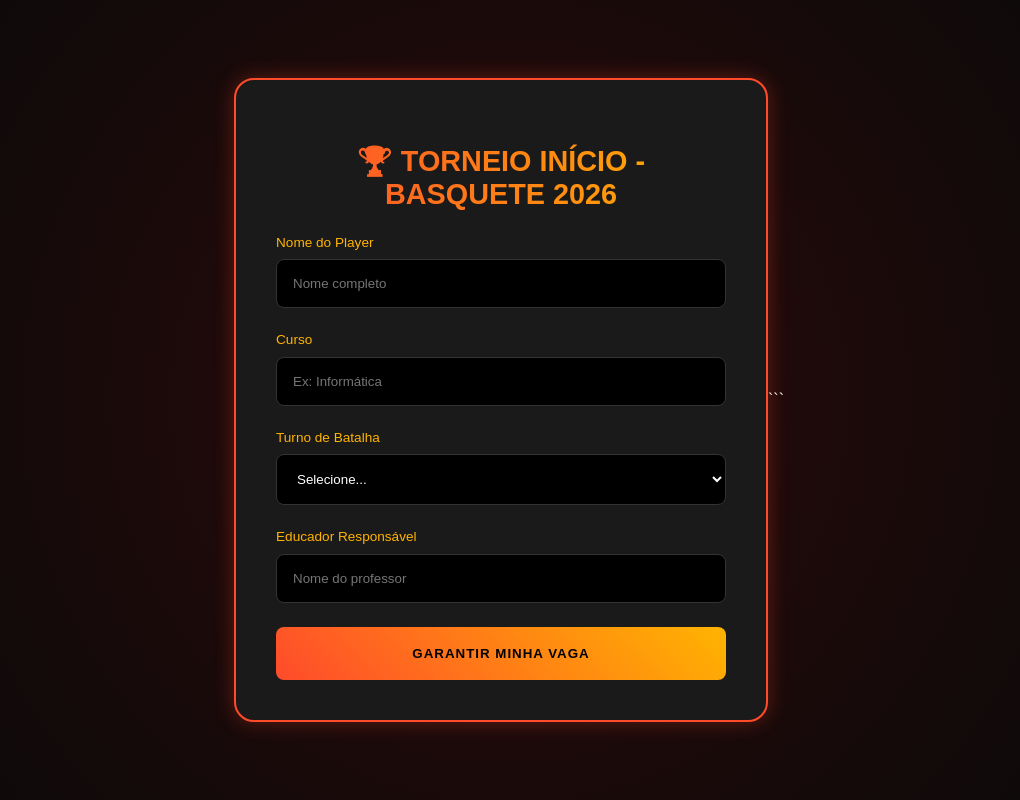
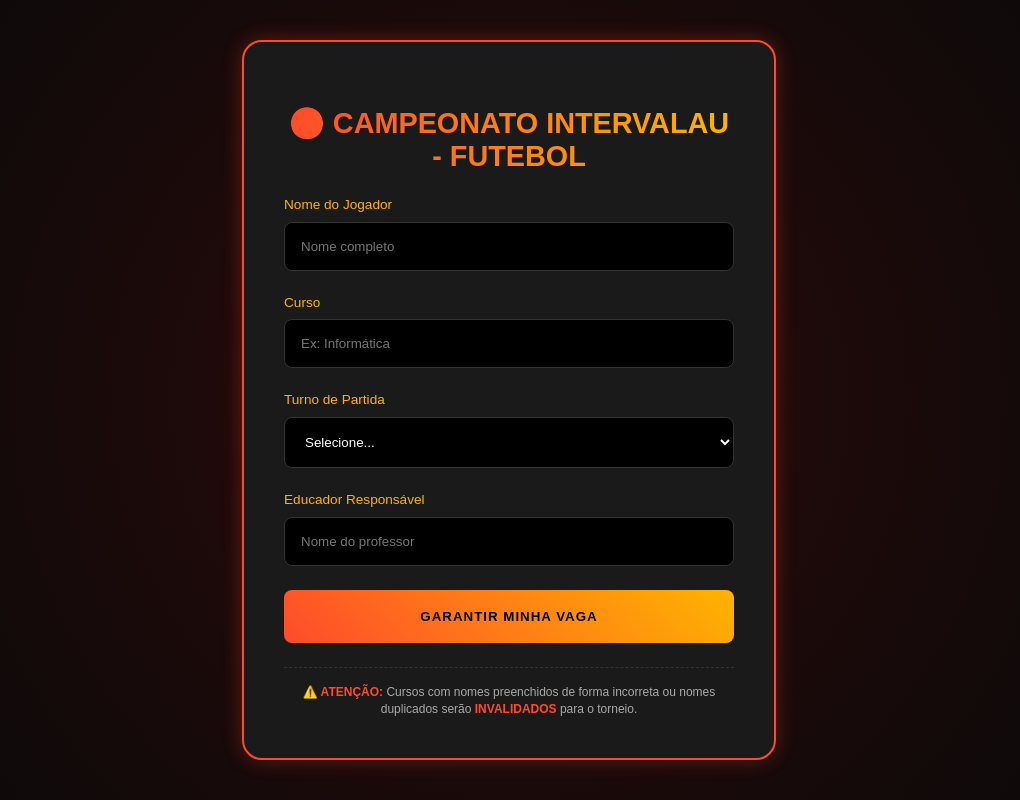
Before and after one commit to casadommacario/campeonato-intervalau-2026, a plain HTML site: page index.html in a window 1280 px wide. Shown: the whole page, without its empty margins (131-1151 px from the left). Drawn offline with Linux system fonts and the light colour scheme.

Commit message:
Add files via upload

````diff
--- a/index.html
+++ b/index.html
@@ -3,7 +3,7 @@
 <head>
     <meta charset="UTF-8">
     <meta name="viewport" content="width=device-width, initial-scale=1.0">
-    <title>Inscrição - Campeonato 2026</title>
+    <title>Inscrição - Campeonato Intervalau</title>
     <style>
         :root {
             --primary-red: #ff4b2b;
@@ -62,6 +62,21 @@
 
         button:disabled { opacity: 0.5; cursor: not-allowed; }
 
+        .observacao-regras {
+            margin-top: 1.5rem;
+            padding-top: 1rem;
+            border-top: 1px dashed #333;
+            font-size: 0.75rem;
+            color: #aaa;
+            text-align: center;
+            line-height: 1.4;
+        }
+
+        .observacao-regras span {
+            color: var(--primary-red);
+            font-weight: bold;
+        }
+
         #protocoloResult { display: none; text-align: center; }
         .protocolo-box {
             background: #000; padding: 1.5rem; border-radius: 10px;
@@ -74,10 +89,10 @@
 
 <div class="container">
     <div id="formContainer">
-        <h2>🏆 TORNEIO INÍCIO - Basquete 2026</h2>
+        <h2>⚽ Campeonato Intervalau - Futebol</h2>
         <form id="registrationForm">
             <div class="form-group">
-                <label>Nome do Player</label>
+                <label>Nome do Jogador</label>
                 <input type="text" id="nome" required placeholder="Nome completo">
             </div>
             <div class="form-group">
@@ -85,7 +100,7 @@
                 <input type="text" id="curso" required placeholder="Ex: Informática">
             </div>
             <div class="form-group">
-                <label>Turno de Batalha</label>
+                <label>Turno de Partida</label>
                 <select id="periodo" required>
                     <option value="">Selecione...</option>
                     <option value="Tarde">Tarde</option>
@@ -97,6 +112,10 @@
                 <input type="text" id="educador" required placeholder="Nome do professor">
             </div>
             <button type="submit" id="btnSubmit">Garantir minha vaga</button>
+
+            <div class="observacao-regras">
+                <span>⚠️ ATENÇÃO:</span> Cursos com nomes preenchidos de forma incorreta ou nomes duplicados serão <span>INVALIDADOS</span> para o torneio.
+            </div>
         </form>
     </div>
 
@@ -106,7 +125,7 @@
             <span class="protocolo-numero" id="numeroProtocolo"></span>
         </div>
         <p>Apresente este código no dia do evento.</p>
-        <button onclick="window.location.reload()" style="background:none; border:1px solid #fff; color:#fff; font-size:0.7rem">Nova Inscrição</button>
+        <button onclick="window.location.reload()" style="background:none; border:1px solid #fff; color:#fff; font-size:0.7rem; padding: 0.5rem; margin-top: 1rem;">Nova Inscrição</button>
     </div>
 </div>
 
@@ -123,12 +142,12 @@
         btn.disabled = true;
         btn.innerText = "Verificando no sistema...";
 
-        // --- MUDANÇA AQUI: PROTOCOLO DE BASQUETE ---
-        // Lista de prefixos temáticos
-        const basketTerms = ["MVP", "DUNK", "NBA", "HOOP", "SWISH", "JORDAN"];
+        // --- MUDANÇA AQUI: PROTOCOLO DE FUTEBOL ---
+        // Lista de prefixos temáticos de futebol
+        const futTerms = ["GOL", "VAR", "CRAQUE", "BOLA", "CAMISA10", "ZAGA"];
         // Escolhe um termo aleatório
-        const randomTerm = basketTerms[Math.floor(Math.random() * basketTerms.length)];
-        // Gera o protocolo (Ex: MVP-A1B2)
+        const randomTerm = futTerms[Math.floor(Math.random() * futTerms.length)];
+        // Gera o protocolo (Ex: GOL-A1B2)
         const protocolo = randomTerm + "-" + Math.random().toString(36).substr(2, 4).toUpperCase();
         // -------------------------------------------
 
@@ -143,13 +162,13 @@
         try {
             const response = await fetch(APP_URL, {
                 method: 'POST',
-                body: JSON.stringify(dados) // corrigido para enviar o objeto dados diretamente
+                body: JSON.stringify(dados)
             });
 
             const result = await response.text();
 
             if (result === "DUPLICADO") {
-                alert("❌ ERRO: Este player já está inscrito!");
+                alert("❌ ERRO: Este jogador já está inscrito!");
                 btn.disabled = false;
                 btn.innerText = "Garantir minha vaga";
             } else {
@@ -159,12 +178,9 @@
                 document.getElementById('numeroProtocolo').innerText = protocolo;
             }
         } catch (err) {
-            // Em caso de erro de CORS ou rede, assumimos sucesso visual para teste ou alertamos erro
-            // Se o Google Script não retornar cabeçalhos CORS corretos, cairá aqui.
-            // Para garantir que o usuário veja o protocolo mesmo se der erro de "opaque response":
             console.log("Tentativa de envio completada (possível restrição de CORS, mas enviado).");
 
-            // Se quiser forçar a exibição de sucesso mesmo com erro de rede (comum em testes simples):
+            // Forçando a exibição visual de sucesso
              document.getElementById('formContainer').style.display = 'none';
              document.getElementById('protocoloResult').style.display = 'block';
              document.getElementById('numeroProtocolo').innerText = protocolo;
@@ -173,4 +189,3 @@
 </script>
 </body>
 </html>
-```
````
